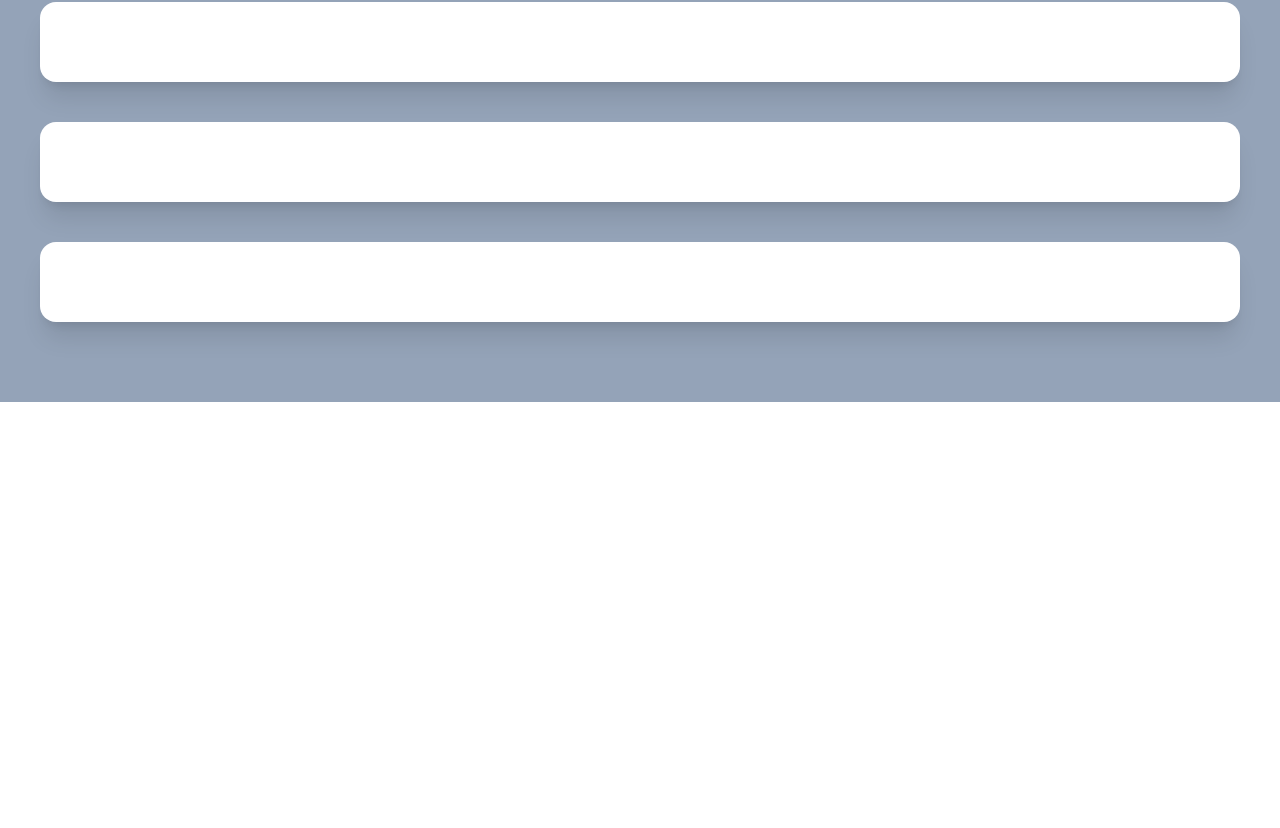
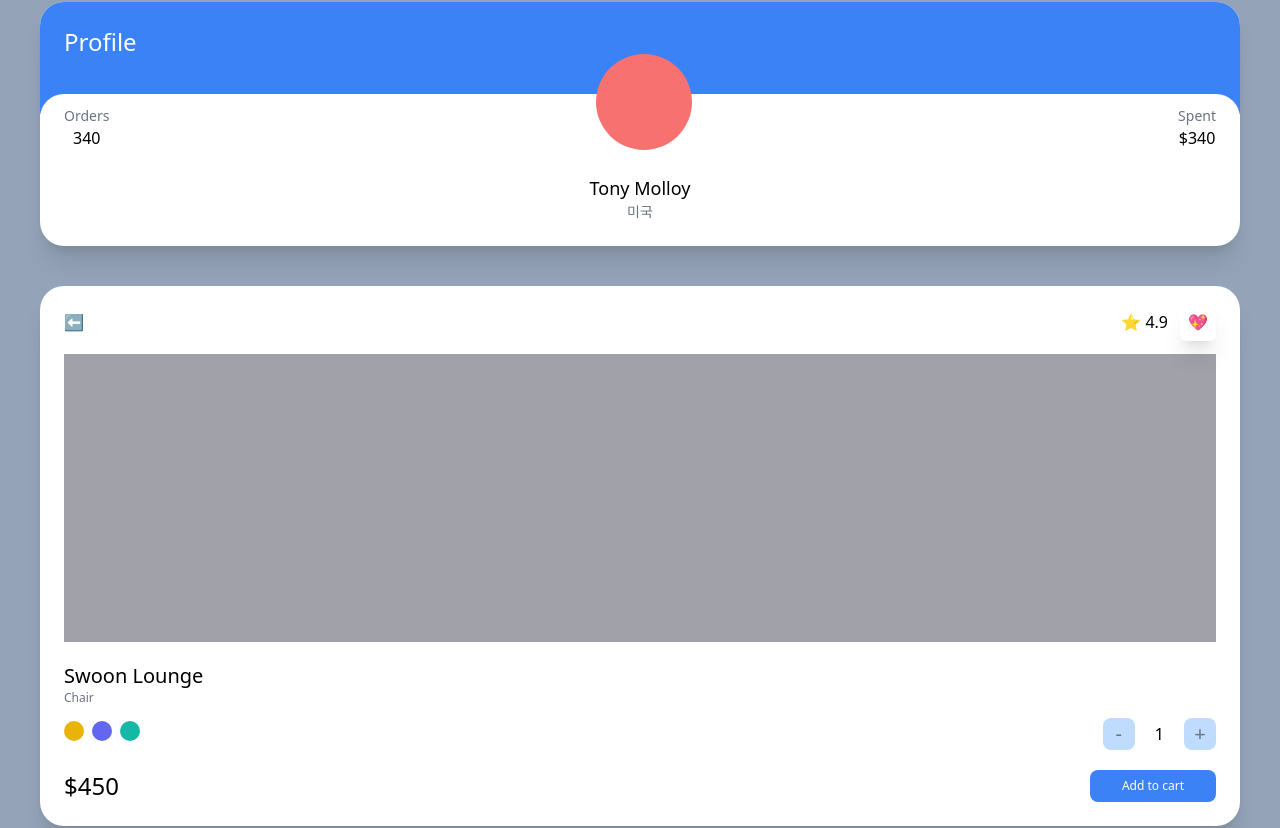
Before and after one commit to zadragon/carrot-market, a Next.js app: page / in a window 1280 px wide. Shown: the part 376-1204 px from the top of the page. Before the commit the page ends 800 px from the top, so only its background shows below. Built offline with nearby package versions, Linux system fonts and the light colour scheme.

Commit message:
트랜지션

```diff
--- a/pages/index.tsx
+++ b/pages/index.tsx
@@ -1,8 +1,8 @@
-import type { NextPage } from "next";
+import type {NextPage} from "next";
 
 const Home: NextPage = () => {
     return (
-    <div className="bg-slate-400 py-20 px-10 grid gap-10">
+        <div className="bg-slate-400 py-20 px-10 grid gap-10 min-h-screen">
             <div className="bg-white p-6 rounded-3xl shadow-xl">
                 <span className="font-semibold text-3xl">Select Item</span>
                 <div className="flex justify-between my-2">
@@ -17,15 +17,78 @@
                     <span>Total</span>
                     <span className="font-semibold">$10</span>
                 </div>
-        <div
+                <button
                     className="mt-5 bg-blue-500 text-white p-3
           text-center rounded-xl w-2/4 mx-auto
+          hover:bg-teal-500 hover:text-black
+          active:bg-yellow-500 focus:bg-red-500
          "
                 >
                     Checkout
+                </button>
+            </div>
+            <div className="bg-white overflow-hidden rounded-3xl shadow-xl">
+                <div className="bg-blue-500 p-6 pb-14">
+                    <span className="text-white text-2xl">Profile</span>
+                </div>
+                <div className="rounded-3xl p-6 bg-white relative -top-5">
+                    <div className="flex relative -top-16 items-end justify-between">
+                        <div className="flex flex-col items-center">
+                            <span className="text-sm text-gray-500">Orders</span>
+                            <span className="font-medium">340</span>
+                        </div>
+                        <div className="h-24 w-24 bg-red-400 rounded-full"/>
+                        <div className="flex flex-col items-center">
+                            <span className="text-sm text-gray-500">Spent</span>
+                            <span className="font-medium">$340</span>
                         </div>
                     </div>
-      <div className="bg-white p-10 rounded-2xl shadow-xl"></div>
+                    <div className="relative  flex flex-col items-center -mt-10 -mb-5">
+                        <span className="text-lg font-medium">Tony Molloy</span>
+                        <span className="text-sm text-gray-500">미국</span>
+                    </div>
+                </div>
+            </div>
+
+            <div className="bg-white p-6 rounded-3xl shadow-xl">
+                <div className="flex mb-5 justify-between items-center">
+                    <span>⬅️</span>
+                    <div className="space-x-3">
+                        <span>⭐️ 4.9</span>
+                        <span className="shadow-xl p-2 rounded-md">💖</span>
+                    </div>
+                </div>
+                <div className="bg-zinc-400 h-72 mb-5"/>
+                <div className="flex flex-col">
+                    <span className="font-medium text-xl">Swoon Lounge</span>
+                    <span className="text-xs text-gray-500">Chair</span>
+                    <div className="mt-3 mb-5 flex justify-between items-center">
+                        <div className="space-x-2">
+                            <button className="w-5 h-5 rounded-full bg-yellow-500 focus:ring-2 ring-offset-2 ring-yellow-500 transition"></button>
+                            <button className="w-5 h-5 rounded-full bg-indigo-500 focus:ring-2 ring-offset-2 ring-indigo-500 transition"></button>
+                            <button className="w-5 h-5 rounded-full bg-teal-500 focus:ring-2 ring-offset-2 ring-teal-500 transition"></button>
+                        </div>
+                        <div className="flex items-center space-x-5">
+                            <button
+                                className=" rounded-lg bg-blue-200 flex justify-center items-center aspect-square w-8 text-xl text-gray-500">
+                                -
+                            </button>
+                            <span>1</span>
+                            <button
+                                className=" rounded-lg bg-blue-200 flex justify-center items-center aspect-square w-8 text-xl text-gray-500">
+                                +
+                            </button>
+                        </div>
+                    </div>
+                    <div className="flex justify-between items-center">
+                        <span className="font-medium text-2xl">$450</span>
+                        <button className="bg-blue-500 py-2 px-8 text-center text-xs text-white rounded-lg">
+                            Add to cart
+                        </button>
+                    </div>
+                </div>
+            </div>
+
             <div className="bg-white p-10 rounded-2xl shadow-xl"></div>
             <div className="bg-white p-10 rounded-2xl shadow-xl"></div>
         </div>
```
Also changed, not shown: 1 other file (tests, documents, lock files or other folders). Lines whose indentation alone changed are shown as unchanged.
